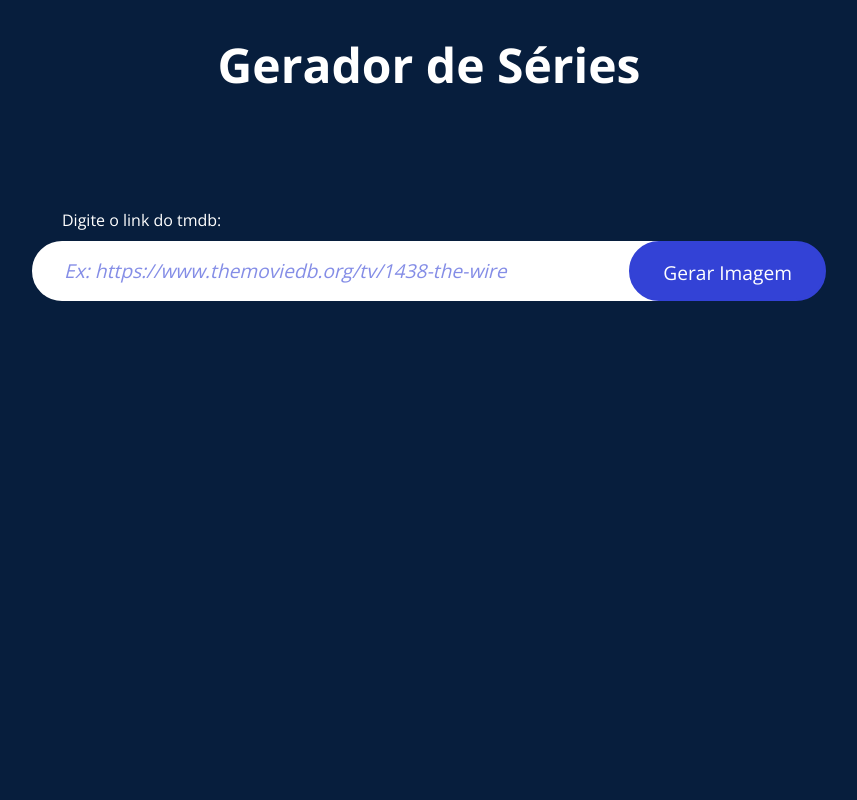
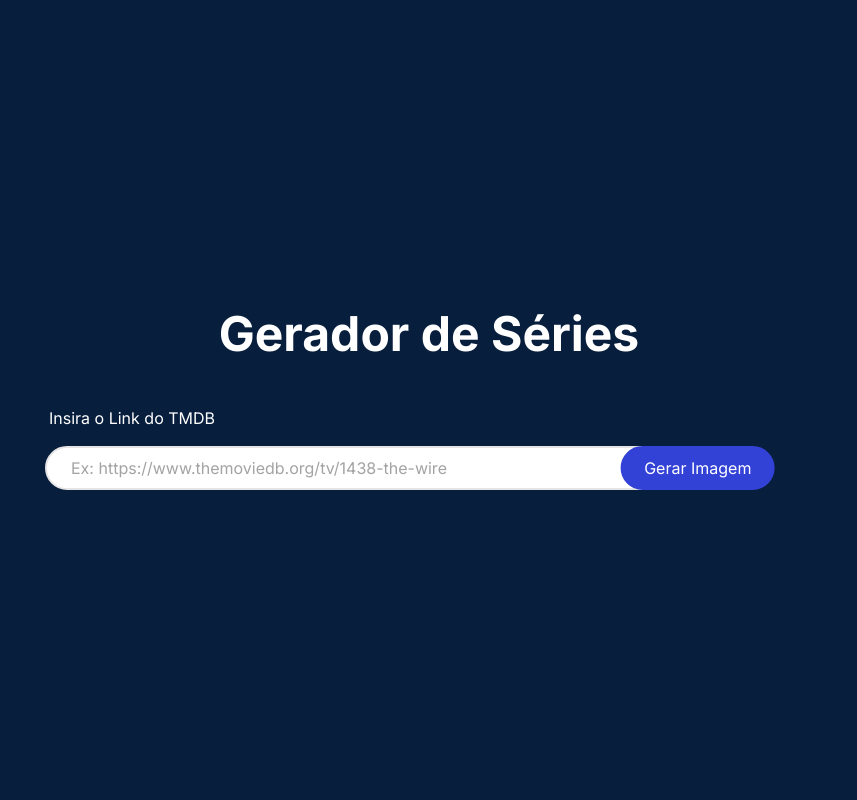
Before and after one commit to thiagosilvadev/gerador-de-series, a Next.js app: page / in a window 1280 px wide. Shown: the top 800 px of the page, without its empty margins (211-1068 px from the left). Built offline with nearby package versions, Linux system fonts and the light colour scheme.

Commit message:
site completamente refeito

```diff
--- a/infra/getScreenshot.js
+++ /dev/null
@@ -1,59 +0,0 @@
-import puppeteer, { Page } from "puppeteer-core";
-import chrome from "chrome-aws-lambda";
-
-export async function getOptions() {
-  const isDev = !process.env.AWS_REGION;
-  let options;
-
-  const chromeExecPaths = {
-    win32: "C:\\Program Files\\Google\\Chrome\\Application\\chrome.exe",
-    linux: "/usr/bin/google-chrome",
-    darwin: "/Applications/Google Chrome.app/Contents/MacOS/Google Chrome",
-  };
-
-  const exePath = chromeExecPaths[process.platform];
-
-  if (isDev) {
-    options = {
-      args: [],
-      executablePath: exePath,
-      headless: true,
-    };
-  } else {
-    options = {
-      args: chrome.args,
-      executablePath: await chrome.executablePath,
-      headless: chrome.headless,
-    };
-  }
-
-  return options;
-}
-
-let _page;
-async function getPage() {
-  if (_page) {
-    return _page;
-  }
-
-  const options = await getOptions();
-  const browser = await puppeteer.launch(options);
-
-  _page = await browser.newPage();
-
-  return _page;
-}
-
-export async function getScreenshot(
-  html,
-  { width, height } = { width: 800, height: 800 }
-) {
-  const page = await getPage();
-
-  await page.setContent(html);
-  await page.setViewport({ width, height });
-
-  const file = await page.screenshot({ type: "png" });
-
-  return file;
-}
--- a/pages/api/image-generator.js
+++ /dev/null
@@ -1,117 +0,0 @@
-import { getScreenshot } from "../../infra/getScreenshot";
-
-const getHTML = ({ credits }) => {
-  return `<!DOCTYPE html>
-<html lang="en">
-  <head>
-    <meta charset="UTF-8" />
-
-    <link rel="preconnect" href="https://fonts.gstatic.com" />
-    <link
-      href="https://fonts.googleapis.com/css2?family=Poppins:wght@400;500&display=swap"
-      rel="stylesheet"
-    />
-  </head>
-  <style>
-    body {
-      margin: 0;
-      width: 100vw;
-      height: 100vh;
-      display: flex;
-      align-items: center;
-      justify-content: center;
-      font-family: "Poppins", sans-serif;
-
-      background-color: white;
-      padding: .5vw;
-    }
-
-    h4 {
-      font-size: 16px;
-      font-weight: 600;
-    }
-    h5 {
-      font-size: 18px;
-      font-style: italic;
-      font-weight: 500;
-      color: #292929;
-    }
-    .grid {
-      margin:auto;
-      display: grid;
-      grid-template-columns: repeat(${
-        credits.cast.length < 16
-          ? credits.cast.length >= 6
-            ? 6
-            : credits.cast.length
-          : 6
-      },1fr);
-
-      width: 100vw;
-      height: 100vh;
-      gap: 10px;
-      justify-content: flex-start;
-      align-items:center;
-
-    }
-    h4,h5 {
-      margin: 0;
-    }
-    img {
-      width: 200px;
-      height: 200px;
-
-      border: 2px solid #3342d6;
-      border-radius: 15px;
-      object-fit: cover;
-    }
-
-  </style>
-  <body>
-    <div class="grid">
-    ${credits.cast
-      .slice(0, 18)
-      .map(
-        (cast) => `
-      <div class="card">
-    <img
-    src="https://www.themoviedb.org/t/p/original${cast.profile_path}"
-    alt=""
-  />
-  <h4>${cast.character}</h4>
-  <h5>${cast.name}</h5>
-    </div>`
-      )
-      .join("")}
-    </div>
-  </body>
-</html>
-`;
-};
-
-export default async (req, res) => {
-  const isHTMLDebugMode = false;
-
-  // const responseSerie = await fetch(
-  //   `${process.env.BASE_URL}/tv/${req.query.id}?api_key=${process.env.API_KEY}&language=en-US`
-  // );
-  // const jsonSerie = await responseSerie.json();
-  const responseCredits = await fetch(
-    `${process.env.BASE_URL}/tv/${req.query.id}/credits?api_key=${process.env.API_KEY}&language=en-US`
-  );
-  const jsonCredits = await responseCredits.json();
-
-  const html = getHTML({
-    credits: jsonCredits || "Adicione na URL: /id",
-  });
-
-  if (isHTMLDebugMode) {
-    res.setHeader("Content-Type", "text/html");
-    return res.end(html);
-  }
-
-  const file = await getScreenshot(html, { width: 1920, height: 1080 });
-
-  res.setHeader("Content-Type", "image/png");
-  res.end(file);
-};
--- a/pages/index.js
+++ b/pages/index.js
@@ -1,6 +1,6 @@
 import Head from "next/head";
 import React from "react";
-import styles from "../styles/Home.module.css";
+
 import { useRouter } from "next/router";
 
 export default function Home() {
@@ -25,38 +25,46 @@ export default function Home() {
     router.push(`/detalhe?id=${query[0]}`);
   }
   return (
-    <>
+    <div className="bg-dark-blue text-white">
       <Head>
         <title>Gerador de Séries</title>
       </Head>
-      <div className="container">
-        <main className={styles.main}>
-          <h1>Gerador de Séries</h1>
-          <form action="" onSubmit={geraImagem}>
-            <div className={styles.wrapper}>
-              <label>
-                <span>Digite o link do tmdb:</span>
+
+      <div className="container mx-auto ">
+        <main className="flex flex-col items-center justify-center h-screen">
+          <h1 className="mb-12 text-5xl font-bold">Gerador de Séries</h1>
+
+          <form
+            action=""
+            onSubmit={geraImagem}
+            className="flex flex-col items-start justify-center w-3/5 mx-auto"
+          >
+            <p className="self-start mb-4 ml-1">Insira o Link do TMDB</p>
+            <div className="w-full flex items-center justify-center">
               <input
                 type="text"
                 onChange={handleChange}
                 value={input}
                 placeholder="Ex: https://www.themoviedb.org/tv/1438-the-wire"
+                className="px-6 py-2 text-dark-blue w-4/5 rounded-l-full outline-none border-2 transition-all focus:border-light-purple"
               />
-              </label>
-              <button>Gerar Imagem</button>
+
+              <button className="px-5 w-1/5  py-2 bg-light-purple rounded-full transform -translate-x-1/4 border-2 border-light-purple focus:outline-none hover:border-white">
+                Gerar Imagem
+              </button>
             </div>
             {error && (
-              <p className={styles.error}>
+              <p className="mt-8 text-red-400">
                 Erro: Digite um link válido do tmdb
               </p>
             )}
           </form>
         </main>
 
-        <footer className={styles.footer}>
+        {/* <footer>
           <h4>2021 - Feito por Thiago Silva</h4>
-        </footer>
+        </footer> */}
       </div>
-    </>
+    </div>
   );
 }
--- /dev/null
+++ b/postcss.config.js
@@ -0,0 +1,6 @@
+module.exports = {
+  plugins: {
+    tailwindcss: {},
+    autoprefixer: {},
+  },
+}
--- a/styles/Home.module.css
+++ /dev/null
@@ -1,85 +0,0 @@
-.main {
-  width: 100%;
-  display: flex;
-  flex-direction: column;
-  align-items: center;
-  justify-content: flex-start;
-}
-.main h1 {
-  font-size: 3rem;
-  text-align: center;
-  margin-bottom: 3rem;
-}
-.main form {
-  margin-top: 4rem;
-  width: 80%;
-  display: flex;
-  align-items: center;
-  justify-content: flex-start;
-  flex-direction: column;
-  height: 90vh;
-  /* flex-grow: 0; */
-}
-.main form label {
-  display: flex;
-  flex-direction: column;
-}
-.main form input,
-.main form button {
-  height: 60px;
-  font-size: 1.2rem;
-  font-family: "Open Sans", sans-serif;
-  outline: none;
-  transition: 0.2s;
-}
-.main form .wrapper {
-  display: flex;
-  align-items: flex-end;
-  justify-content: center;
-  width: 100%;
-}
-.wrapper label {
-  width: 70%;
-}
-.wrapper label span {
-  padding: 0 30px;
-  margin-bottom: 0.6rem;
-}
-.wrapper input {
-  border-radius: 30px 0 0 30px;
-  padding: 0 30px;
-  border: 2px solid white;
-}
-.wrapper input::placeholder {
-  color: var(--secondary);
-  opacity: 0.6;
-  font-style: italic;
-  /* font-size: 0.8rem; */
-}
-.wrapper input:focus {
-  border-color: var(--secondary);
-}
-.wrapper button {
-  border-radius: 30px;
-  background-color: var(--secondary);
-  color: white;
-  font-size: 24px;
-  padding: 1rem 2rem;
-  margin-left: -30px;
-  cursor: pointer;
-  border: 2px solid var(--secondary);
-}
-.wrapper button:hover {
-  border-color: white;
-}
-.error {
-  text-align: center;
-  font-size: 1.2rem;
-  color: tomato;
-}
-
-.footer {
-  width: 100%;
-
-  text-align: center;
-}
--- a/styles/globals.css
+++ b/styles/globals.css
@@ -1,28 +1,4 @@
-@import url("https://fonts.googleapis.com/css2?family=Open+Sans:wght@400;600;700&display=swap");
-
-:root {
-  --primary: #071e3d;
-  --secondary: #3342d6;
-}
-html,
-body {
-  padding: 0;
-  margin: 0;
-  font-family: "Open Sans", sans-serif;
-}
-body {
-  background-color: var(--primary);
-  color: white;
-}
-a {
-  color: inherit;
-  text-decoration: none;
-}
-
-* {
-  box-sizing: border-box;
-}
-.container {
-  max-width: 1120px;
-  margin: 0 auto;
-}
+@import url("https://fonts.googleapis.com/css2?family=Inter:wght@300;400;500;700&display=swap");
+@tailwind base;
+@tailwind components;
+@tailwind utilities;
--- /dev/null
+++ b/tailwind.config.js
@@ -0,0 +1,25 @@
+const colors = require("tailwindcss/colors");
+
+module.exports = {
+  purge: [],
+  darkMode: false, // or 'media' or 'class'
+  theme: {
+    colors: {
+      black: colors.black,
+      white: colors.white,
+      gray: colors.trueGray,
+      "dark-blue": "#071e3d",
+      "light-purple": "#3342d6",
+      red: colors.red,
+    },
+
+    fontFamily: {
+      body: ["Inter", "sans-serif"],
+      sans: ["Inter", "sans-serif"],
+    },
+  },
+  variants: {
+    extend: {},
+  },
+  plugins: [],
+};
```
Also changed, not shown: package.json (+5 -2 lines), pages/detalhe.js (+88 -37 lines), styles/detalhe.module.css (+32 -38 lines), 1 other file (tests, documents, lock files or other folders). Lines whose indentation alone changed are shown as unchanged.
